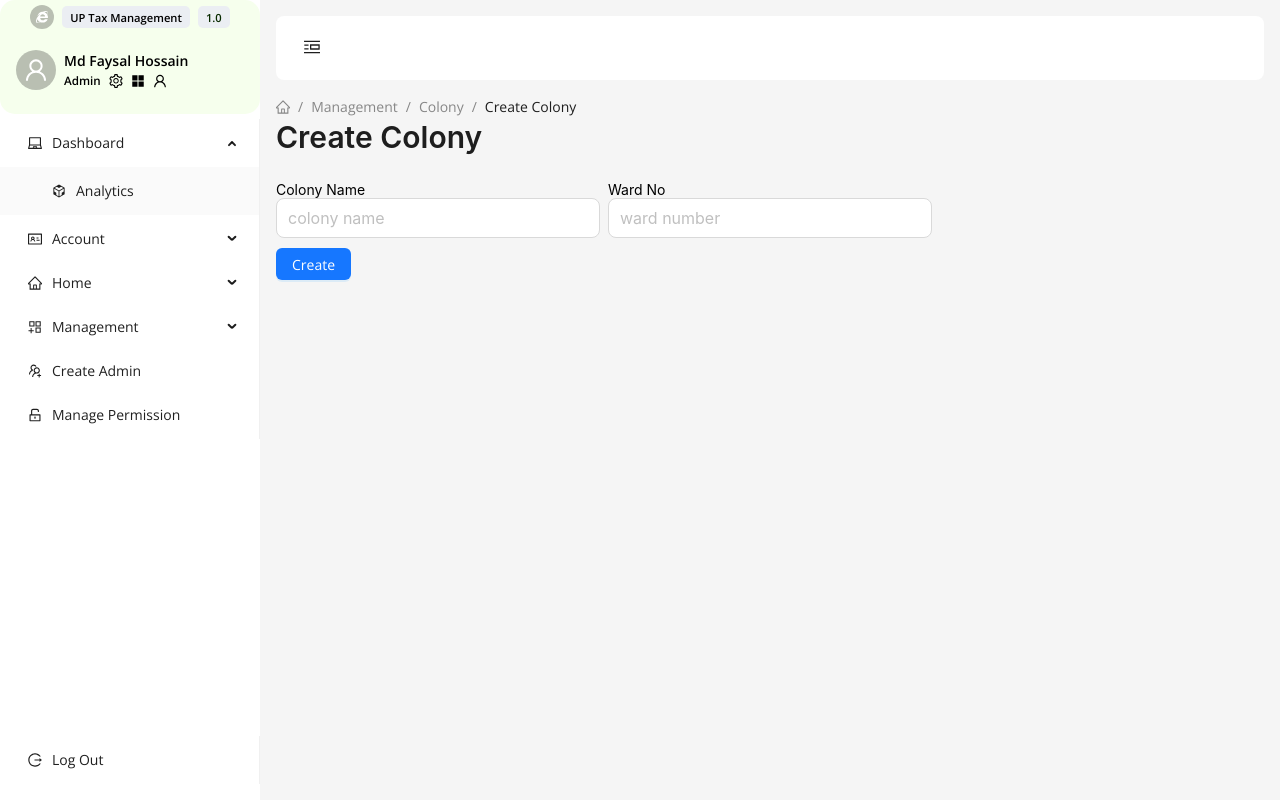
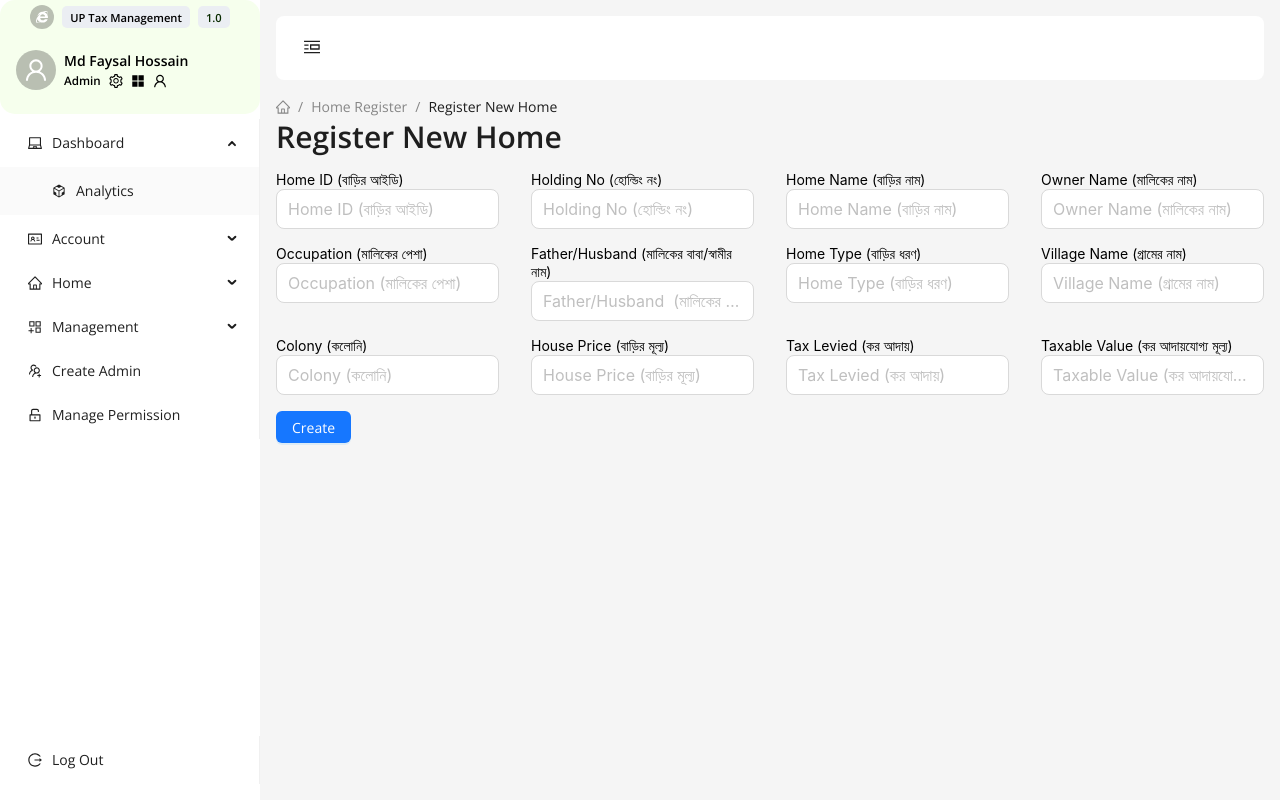
Before and after one commit to f4faysal/local-areaa-tax-management, a Next.js app: page /home-register/create in a window 1280 px wide. Built offline with nearby package versions, Linux system fonts and the light colour scheme; no server answers.

Commit message:
Refactor home registration form and page

```diff
--- a/src/app/(withlayout)/home-register/create/page.tsx
+++ b/src/app/(withlayout)/home-register/create/page.tsx
@@ -11,12 +11,21 @@ import Title from "antd/es/typography/Title";
 import { z } from "zod";
 
 const colonySchema = z.object({
-  colony_name: z
-    .string()
-    .min(3, { message: "Name must be at least 3 characters" }),
-  ward_no: z
-    .string()
-    .min(1, { message: "Ward No must be at least 1 characters" }),
+  home_id: z.string().min(1, { message: "Home ID is required" }),
+  owner_name: z.string().min(1, { message: "Owner Name is required" }),
+  father_or_husband: z.string().min(1, { message: "Father Name is required" }),
+  home_name: z.string().min(1, { message: "Home Name is required" }),
+  home_type: z.string().min(1, { message: "Home Type is required" }),
+  holding_no: z.string().min(1, { message: "Holding No is required" }),
+  nid_no: z.string().min(1, { message: "NID No is required" }),
+  phone_no: z.string().min(1, { message: "Phone No is required" }),
+  occupation: z.string().min(1, { message: "Occupation is required" }),
+  profile_img: z.string().min(1, { message: "Profile Image is required" }),
+  village_name: z.string().min(1, { message: "Village Name is required" }),
+  house_price: z.string().min(1, { message: "House Price is required" }),
+  tax_levied: z.string().min(1, { message: "Tax Levied is required" }),
+  taxable_value: z.string().min(1, { message: "Taxable Value is required" }),
+  colony: z.string().min(1, { message: "Colony is required" }),
 });
 
 const CreateColonyPage = () => {
@@ -41,41 +50,143 @@ const CreateColonyPage = () => {
       <UPBreadCrumb
         items={[
           {
-            label: `Management`,
+            label: "Home Register",
+            link: `/home-register`,
           },
           {
-            label: "Colony",
-            link: `/management/colony`,
-          },
-          {
-            label: "Create Colony",
+            label: "Register New Home",
           },
         ]}
       />
 
-      <Title level={2}>Create Colony</Title>
+      <Title level={2}>
+        <strong>Register New Home</strong>
+      </Title>
 
       <Form submitHandler={onSubmit} resolver={zodResolver(colonySchema)}>
-        <Row gutter={{ xs: 24, xl: 8, lg: 8, md: 24 }}>
-          <Col span={8} style={{ margin: "10px 0" }}>
+        <Row gutter={{ xs: 24, sm: 16, md: 24, lg: 32 }}>
+          <Col xs={24} sm={12} md={8} lg={6} style={{ marginBottom: "16px" }}>
             <FormInput
-              name="colony_name"
-              label="Colony Name"
+              name="home_id"
+              label="Home ID (বাড়ির আইডি)"
               type="text"
-              placeholder="colony name"
+              placeholder="Home ID (বাড়ির আইডি)"
               size="large"
             />
           </Col>
-          <Col span={8} style={{ margin: "10px 0" }}>
+          <Col xs={24} sm={12} md={8} lg={6} style={{ marginBottom: "16px" }}>
             <FormInput
-              name="ward_no"
-              label="Ward No"
+              name="holding_no"
+              label="Holding No (হোল্ডিং নং)"
               type="text"
-              placeholder="ward number"
+              placeholder="Holding No (হোল্ডিং নং)"
+              size="large"
+            />
+          </Col>
+          <Col xs={24} sm={12} md={8} lg={6} style={{ marginBottom: "16px" }}>
+            <FormInput
+              name="home_name"
+              label="Home Name (বাড়ির নাম)"
+              type="text"
+              placeholder="Home Name (বাড়ির নাম)"
+              size="large"
+            />
+          </Col>
+          <Col xs={24} sm={12} md={8} lg={6} style={{ marginBottom: "16px" }}>
+            <FormInput
+              name="owner_name"
+              label="Owner Name (মালিকের নাম)"
+              type="text"
+              placeholder="Owner Name (মালিকের নাম)"
+              size="large"
+            />
+          </Col>
+          <Col xs={24} sm={12} md={8} lg={6} style={{ marginBottom: "16px" }}>
+            <FormInput
+              name="occupation"
+              label="Occupation (মালিকের পেশা)"
+              type="text"
+              placeholder="Occupation (মালিকের পেশা)"
+              size="large"
+            />
+          </Col>
+          <Col xs={24} sm={12} md={8} lg={6} style={{ marginBottom: "16px" }}>
+            <FormInput
+              name="father_or_husband"
+              label="Father/Husband  (মালিকের বাবা/স্বামীর নাম)"
+              type="text"
+              placeholder="Father/Husband  (মালিকের বাবা/স্বামীর নাম)"
+              size="large"
+            />
+          </Col>
+          <Col xs={24} sm={12} md={8} lg={6} style={{ marginBottom: "16px" }}>
+            <FormInput
+              name="home_type"
+              label="Home Type (বাড়ির ধরণ)"
+              type="text"
+              placeholder="Home Type (বাড়ির ধরণ)"
+              size="large"
+            />
+          </Col>
+          <Col xs={24} sm={12} md={8} lg={6} style={{ marginBottom: "16px" }}>
+            <FormInput
+              name="village_name"
+              label="Village Name (গ্রামের নাম)"
+              type="text"
+              placeholder="Village Name (গ্রামের নাম)"
+              size="large"
+            />
+          </Col>
+
+          <Col xs={24} sm={12} md={8} lg={6} style={{ marginBottom: "16px" }}>
+            <FormInput
+              name="colony"
+              label="Colony (কলোনি)"
+              type="text"
+              placeholder="Colony (কলোনি)"
+              size="large"
+            />
+          </Col>
+          <Col xs={24} sm={12} md={8} lg={6} style={{ marginBottom: "16px" }}>
+            <FormInput
+              name="house_price"
+              label="House Price (বাড়ির মূল্য)"
+              type="text"
+              placeholder="House Price (বাড়ির মূল্য)"
+              size="large"
+            />
+          </Col>
+          <Col xs={24} sm={12} md={8} lg={6} style={{ marginBottom: "16px" }}>
+            <FormInput
+              name="tax_levied"
+              label="Tax Levied (কর আদায়)"
+              type="text"
+              placeholder="Tax Levied (কর আদায়)"
+              size="large"
+            />
+          </Col>
+          <Col xs={24} sm={12} md={8} lg={6} style={{ marginBottom: "16px" }}>
+            <FormInput
+              name="taxable_value"
+              label="Taxable Value (কর আদায়যোগ্য মূল্য)"
+              type="text"
+              placeholder="Taxable Value (কর আদায়যোগ্য মূল্য)"
               size="large"
             />
           </Col>
         </Row>
+        {/*
+        <Row gutter={{ xs: 24, sm: 16, md: 24, lg: 32 }}>
+          <Col xs={24} sm={12} md={8} lg={6} style={{ marginBottom: "16px" }}>
+            <FormInput
+              name="home_type"
+              label="Home ID"
+              type="text"
+              placeholder="Home ID"
+              size="large"
+            />
+          </Col>
+        </Row> */}
 
         <Button loading={isLoading} type="primary" htmlType="submit">
           Create
```
Also changed, not shown: src/app/(withlayout)/home-register/page.tsx (+19 -5 lines).
